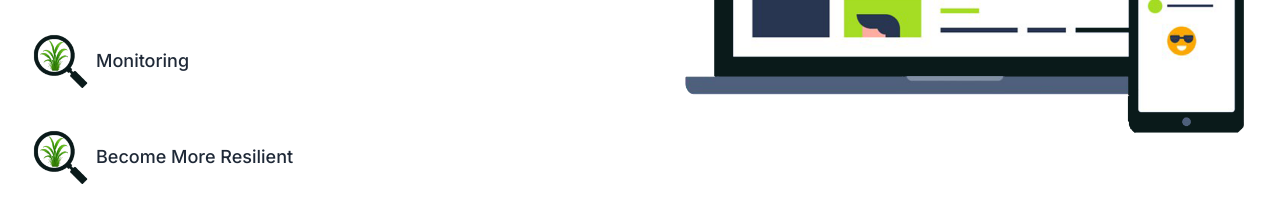
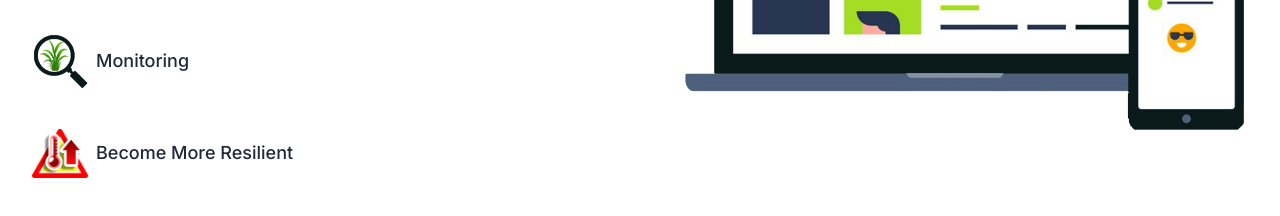
Before and after one commit to Lendrovsky/VeldWyser, a Next.js app: page / in a window 1280 px wide. Shown: the part 2580-2796 px from the top of the page. Built offline with nearby package versions, Linux system fonts and the light colour scheme; no server answers.

Commit message:
climate icon weer goed gemaakt

```diff
--- a/components/FeaturesAccordion.tsx
+++ b/components/FeaturesAccordion.tsx
@@ -117,7 +117,7 @@ const features = [
       format: "image/jpg",
       svg: (
         <Image
-        src="/images/icons/monitoring.png"
+        src="/images/icons/climate.png"
         alt="Custom Icon"
         width={56}
         height={56}
```
